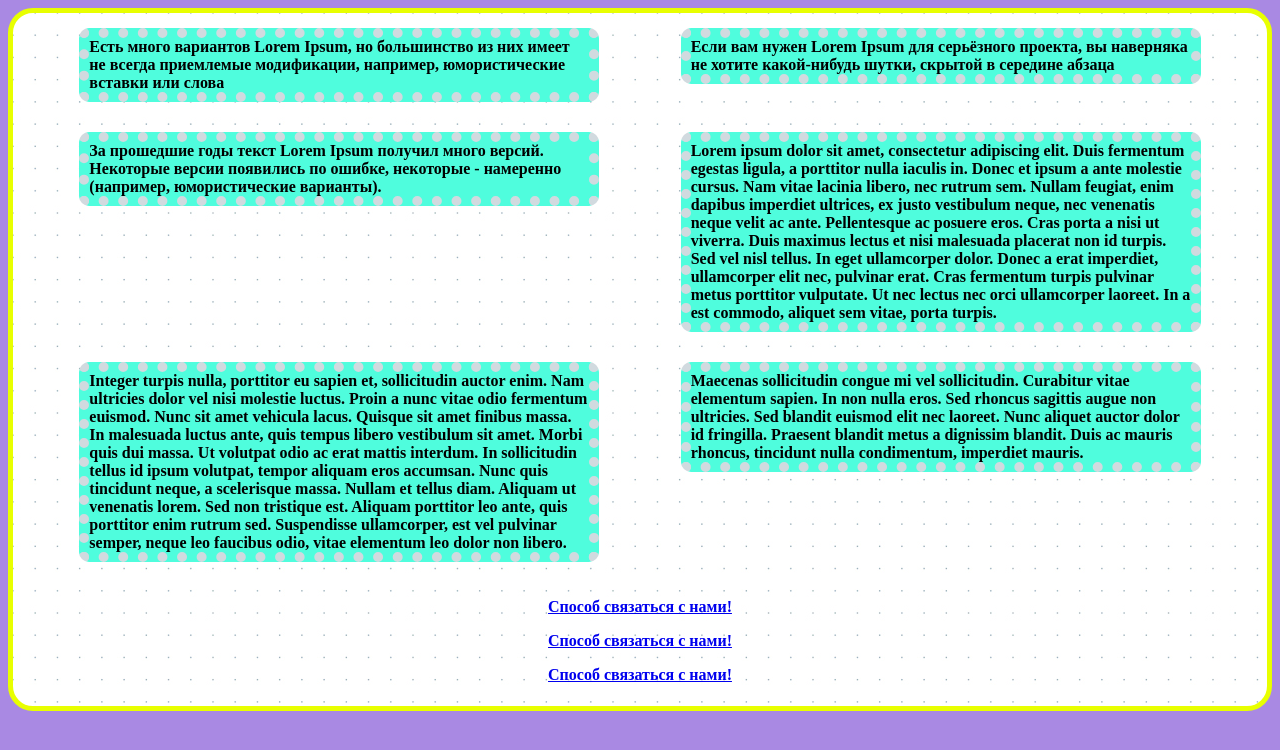
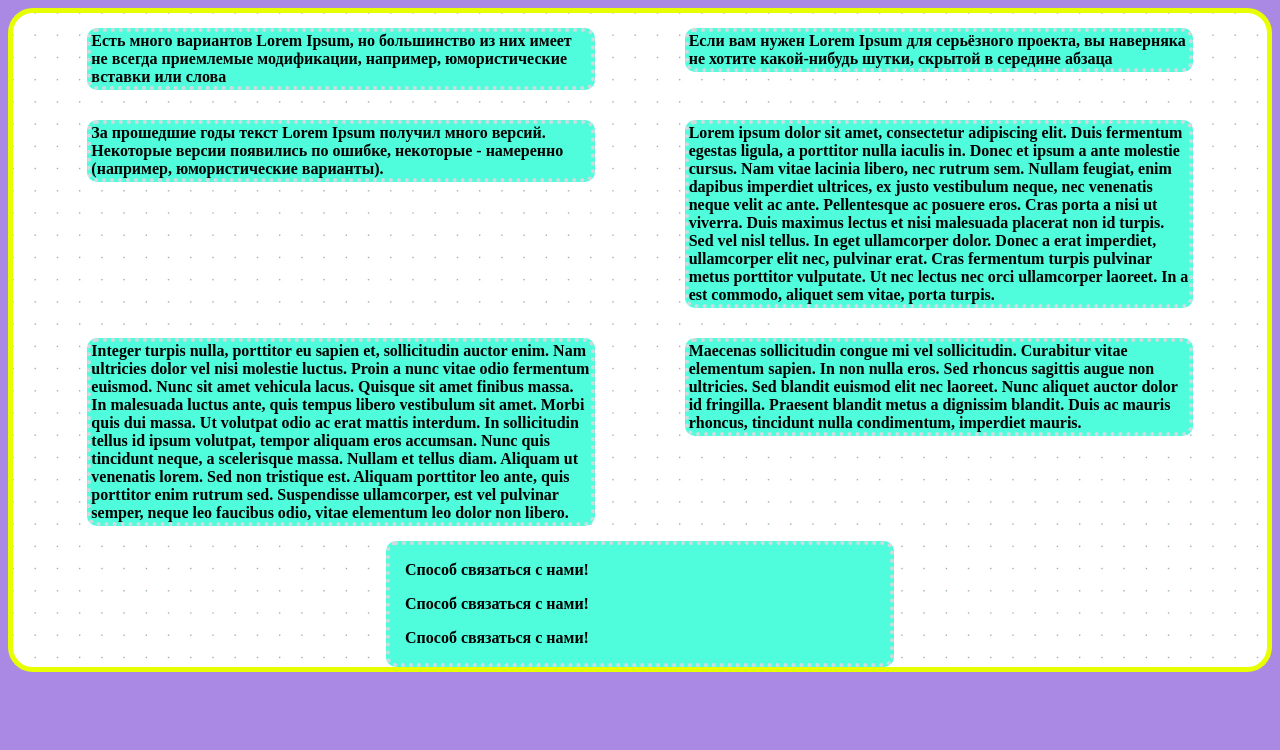
Before and after one commit to SofiyaVasileva/gitbeginning, a plain HTML site: page html-css/indexflwxbox.html in a window 1280 px wide. Drawn offline with Linux system fonts and the light colour scheme.

Commit message:
Add files via upload

```diff
--- a/html-css/css/styleflexbox.css
+++ b/html-css/css/styleflexbox.css
@@ -18,8 +18,38 @@ body {
 .child {
   border-radius: 10px;
   background: #4ffddd;
-  border: 10px dotted #d1dadf;
+  border: 4px dotted #d1dbde;
   width: 500px;
   margin: 15px;
   flex-basis: auto;
 }
+.child-button {
+    width: 500px;
+    background-color: #4ffddd;
+    border-radius: 10px;
+    transition: 0.7s;
+    border: 4px dotted #d1dbde;
+}
+.child-button:hover {
+     background-color:#27d9b8;
+    transition: 0.4s;
+
+}
+.children a{
+    text-decoration: none;
+
+    }
+a {
+    color: #000;
+    transition: 0.7s;
+}
+a:hover {
+    cursor: pointer;
+    color: #e50c0c;
+    transition: 0.4s;
+}
+.children {
+  width: 500px;
+  margin: 15px;
+  flex-basis: auto;
+}
```
